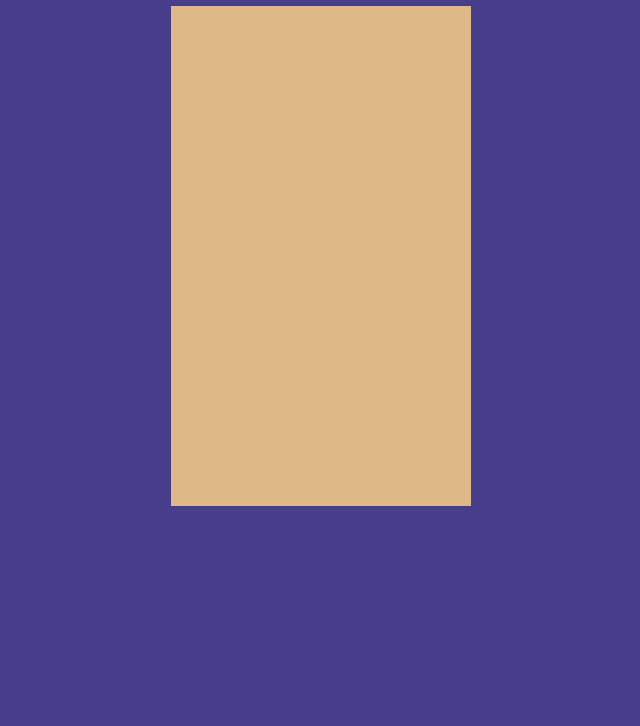
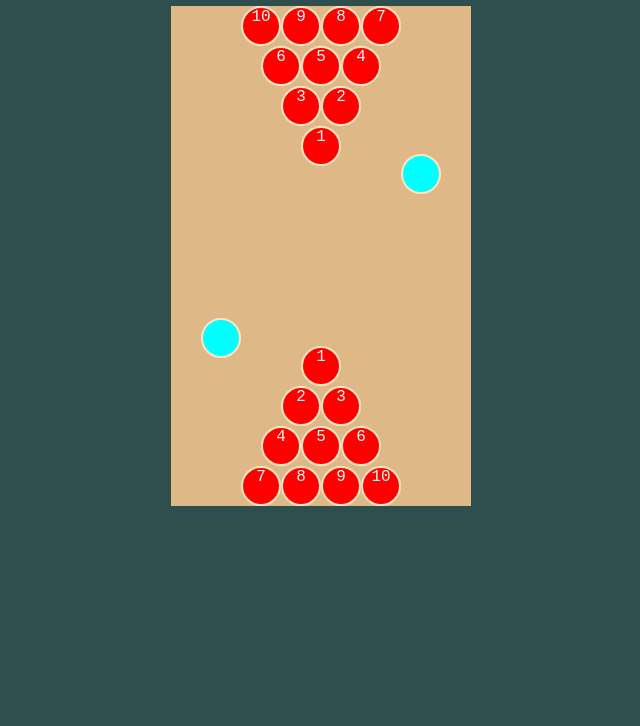
Before and after one commit to smashflashtech/Project-BeerPong, a plain HTML site: page index.html in a window 1280 px wide. Shown: the part 74-800 px from the top of the page, without its empty margins (319-959 px from the left). Drawn offline with Linux system fonts and the light colour scheme.

Commit message:
sets up beerpong table and cups in html and css

```diff
--- a/css/style.css
+++ b/css/style.css
@@ -4,19 +4,102 @@
 
 
 body {
-  background-color: darkslateblue;
+  background-color: darkslategray;
   text-align: center;
   color: whitesmoke;
-  font-family
+  font-family: 'Courier New', Courier, monospace;
 }
 
-section{
+main{
   display: flex;
   justify-content: space-evenly;
+}
+
+.cup {
+  background-color: red;
+  border-radius: 50%;
+  border: 2px solid bisque;
+  height: 40px;
+  width: 40px;
+}
+
+.watercup {
+  background-color: cyan;
+  border-radius: 50%;
+  border: 2px solid bisque;
+  height: 40px;
+  width: 40px;
+  margin: 0px 30px;
+}
+
+section.CPUcups {
+  height: 160px;
+  width: 160px;
+  /* background-color: blue; */
+}
+
+section.cpu-water-placement{
+  display: flex;
+  align-self: flex-end;
+  position: relative;
+    bottom: 45px;
+}
+
+section.player-water-placement {
+  display: flex;
+  align-self: flex-start;
+  position: relative;
+  top: 45px;
+}
+
+section.playercups {
+  /* display:flex;
+  justify-content: center; */
+  height: 160px;
+  width: 160px;
+  /* background-color: chartreuse; */
 }
 
 .table {
   height: 500px;
   width: 300px;
   background-color: burlywood;
+  display: flex;
+  flex-direction: column;
+  align-items: center;
+  justify-content: space-between;
 }
+
+.CPU-r2 {
+  display: flex;
+  justify-content: center;
+}
+.CPU-r3 {
+  display: flex;
+  justify-content: center;
+}
+.CPU-r4 {
+  display: flex;
+  justify-content: center;
+}
+.CPU-r1 {
+  display: flex;
+  justify-content: center;
+}
+
+.player-r1 {
+  display: flex;
+  justify-content: center;
+}
+.player-r2 {
+  display: flex;
+  justify-content: center;
+}
+.player-r3 {
+  display: flex;
+  justify-content: center;
+}
+.player-r4 {
+  display: flex;
+  justify-content: center;
+}
--- a/index.html
+++ b/index.html
@@ -9,8 +9,54 @@
 </head>
 <body>
   <h1>Virtual Beer Pong</h1>
-  <section>
-    <div class="table"></div>
-  </section>
+  <main>
+    <section class="main-table">
+      <div class="table">
+        <section class ="CPUcups">
+          <div class="CPU-r4">
+            <div id="c10" class="cup" value="true"  opacity="1">10</div>
+            <div id="c9" class="cup" value="true"  opacity="1">9</div>
+            <div id="c8" class="cup" value="true"  opacity="1">8</div>
+            <div id="c7" class="cup" value="true"  opacity="1">7</div> <!--row--></div>
+          <div class="CPU-r3">
+            <div id="c6" class="cup" value="true"  opacity="1">6</div>
+            <div id="c5" class="cup" value="true"  opacity="1">5</div>
+            <div id="c4" class="cup" value="true"  opacity="1">4</div><!--row--></div>
+          <div class="CPU-r2">
+            <div id="c3" class="cup" value="true"  opacity="1">3</div>
+            <div id="c2" class="cup" value="true"  opacity="1">2</div><!--row--></div>
+          <div class="CPU-r1">
+            <div id="c1" class="cup" value="true"  opacity="1">1</div><!--row--></div>
+          </section>
+          <section class="cpu-water-placement">
+            <div id="CPU-watercup" class="watercup"></div>
+          </section>
+          <section class="player-water-placement">
+            <div id="player-watercup" class="watercup"></div>
+          </section>
+      <section class ="playercups">
+
+        <div class="player-r1">
+          <div id="p1" class="cup" value="true"  opacity="1">1</div><!--row--></div>
+          <div class="player-r2">
+            <div id="p2" class="cup" value="true"  opacity="1">2</div><!--row-->
+            <div id="p3" class="cup" value="true"  opacity="1">3</div></div>
+            <div class="player-r3">
+              <div id="p4" class="cup" value="true"  opacity="1">4</div><!--row-->
+              <div id="p5" class="cup" value="true"  opacity="1">5</div>
+              <div id="p6" class="cup" value="true"  opacity="1">6</div></div>
+        <div class="player-r4">
+          <div id="p7" class="cup" value="true"  opacity="1">7</div> <!--row-->
+          <div id="p8" class="cup" value="true"  opacity="1">8</div>
+          <div id="p9" class="cup" value="true"  opacity="1">9</div>
+          <div id="p10" class="cup" value="true"  opacity="1">10</div> </div>
+        </section>
+
+      </div>
+    </section>
+
+
+  </main>
+
 </body>
 </html>
```
